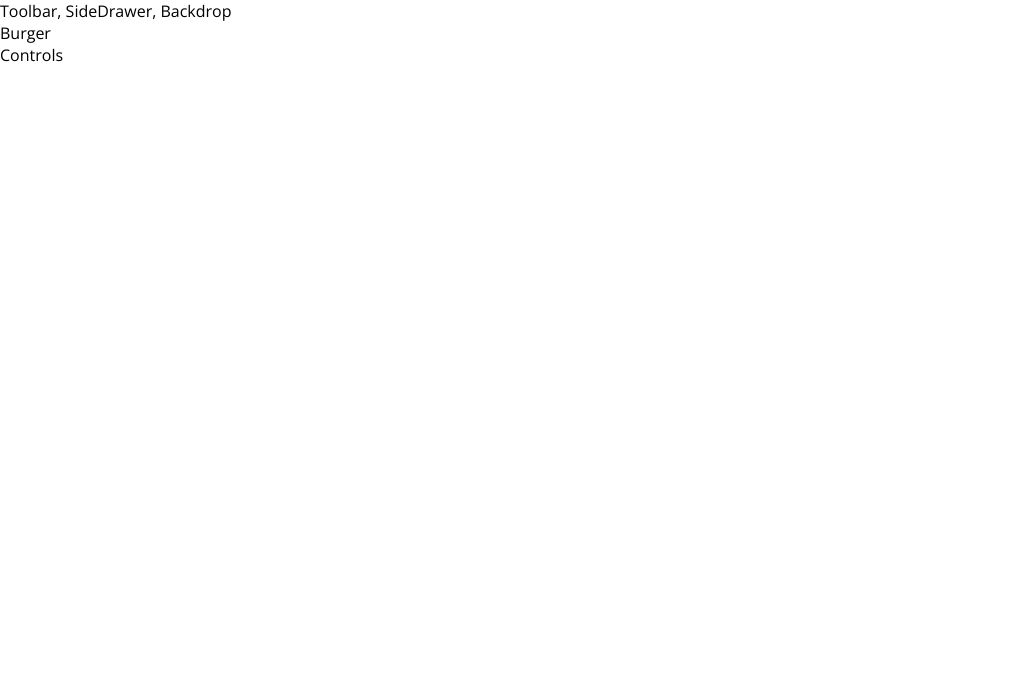
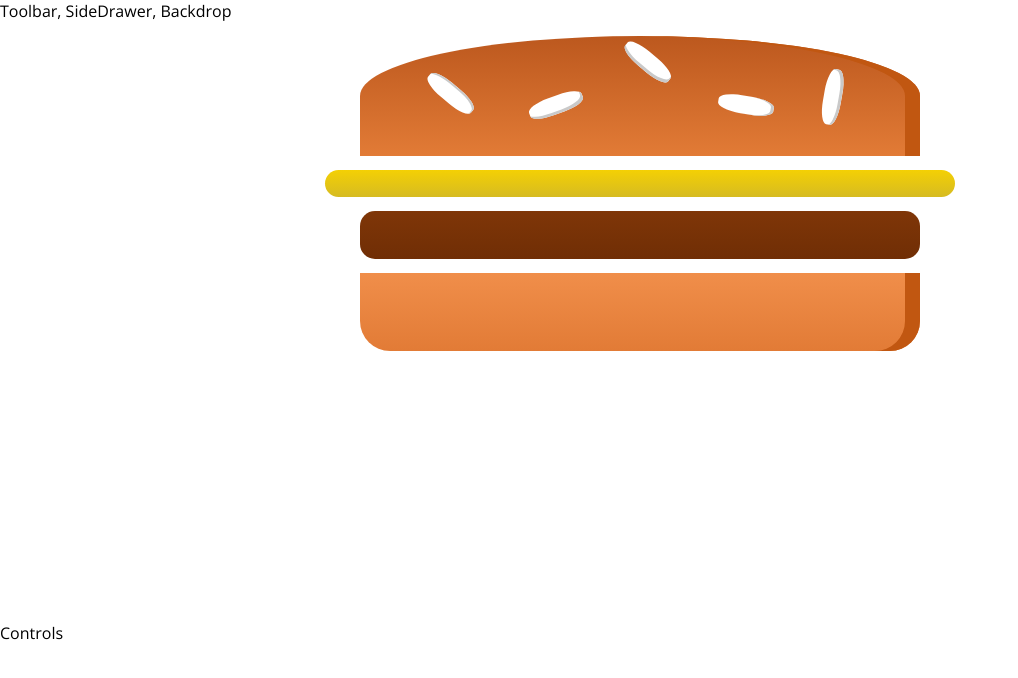
Before and after one commit to maveras/react_hamburger, a React app: page / in a window 1280 px wide. Shown: the top 678 px of the page, without its empty margins (0-1018 px from the left). Built offline with nearby package versions, Linux system fonts and the light colour scheme.

Commit message:
added ingredients component to burger builder controls

```diff
--- a/src/components/Burger/Burger.js
+++ b/src/components/Burger/Burger.js
@@ -1,7 +1,14 @@
 import React from 'react'
+import classes from './Burger.css'
+import BurgerIngridient from './BurgerIngredient/BurgerIngredient'
 const burger = (props) => {
   return (
-    <div></div>
+    <div className={classes.Burger}>
+      <BurgerIngridient type='bread-top'></BurgerIngridient>
+      <BurgerIngridient type='cheese'></BurgerIngridient>
+      <BurgerIngridient type='meat'></BurgerIngridient>
+      <BurgerIngridient type='bread-bottom'></BurgerIngridient>
+    </div>
   )
 }
 
--- a/src/components/Burger/BurgerIngredient/BurgerIngredient.js
+++ b/src/components/Burger/BurgerIngredient/BurgerIngredient.js
@@ -1,49 +1,50 @@
 import React, {Component} from 'react'
 import classes from './BurgerIngredient.css'
-import PropTypes from 'prop-types'
+import propTypes from 'prop-types'
 class BurgerIngredient extends Component {
   render() {
     let ingredient = null
     switch (this.props.type) {
       case ('bread-bottom'):
-        ingredient = <div className='classes.BreadBottom'></div>
+        ingredient = <div className={classes.BreadBottom}></div>
         break
       case ('bread-top'):
         ingredient = (
-          <div className='classes.BreadTop'>
-            <div className='classes.Seeds1'></div>
-            <div className='classes.Seeds2'></div>
+          <div className={classes.BreadTop}>
+            <div className={classes.Seeds1}></div>
+            <div className={classes.Seeds2}></div>
           </div>
         )
         break
       case ('meat'):
         ingredient = (
-          <div className='classes.Meat'></div>
+          <div className={classes.Meat}></div>
         )
         break
-      case ('chesse'):
+      case ('cheese'):
         ingredient = (
-          <div className='classes.Cheese'></div>
+          <div className={classes.Cheese}></div>
         )
         break
       case ('salad'):
         ingredient = (
-          <div className='classes.Salad'></div>
+          <div className={classes.Salad}></div>
         )
         break
       case ('bacon'):
         ingredient = (
-          <div className='classes.Bacon'></div>
+          <div className={classes.Bacon}></div>
         )
         break
       default:
     }
+    console.log('el ingrediente', ingredient)
     return ingredient
   }
 }
 
-BurgerIngredient.PropTypes = {
-  type: PropTypes.string.isRequired
+BurgerIngredient.propTypes = {
+  type: propTypes.string.isRequired
 }
 
 export default BurgerIngredient
--- a/src/containers/BurgerBuilder.js
+++ b/src/containers/BurgerBuilder.js
@@ -1,9 +1,10 @@
 import React, {Component, Fragment} from 'react'
+import Burger from '../components/Burger/Burger'
 class BurgerBuilder extends Component {
   render () {
     return (
       <Fragment>
-        <div>Burger</div>
+        <Burger></Burger>
         <div>Controls</div>
       </Fragment>
     )
```
